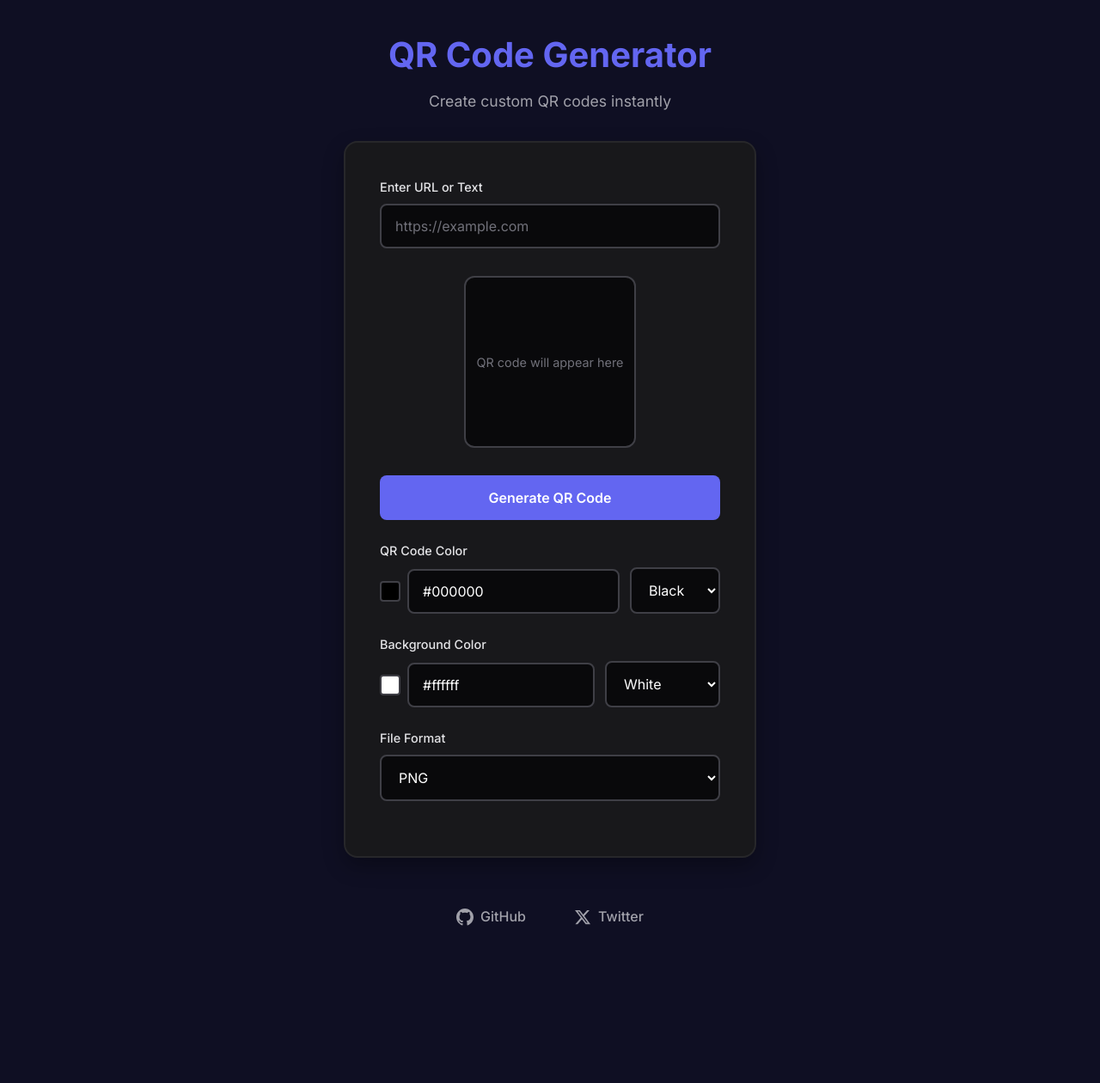
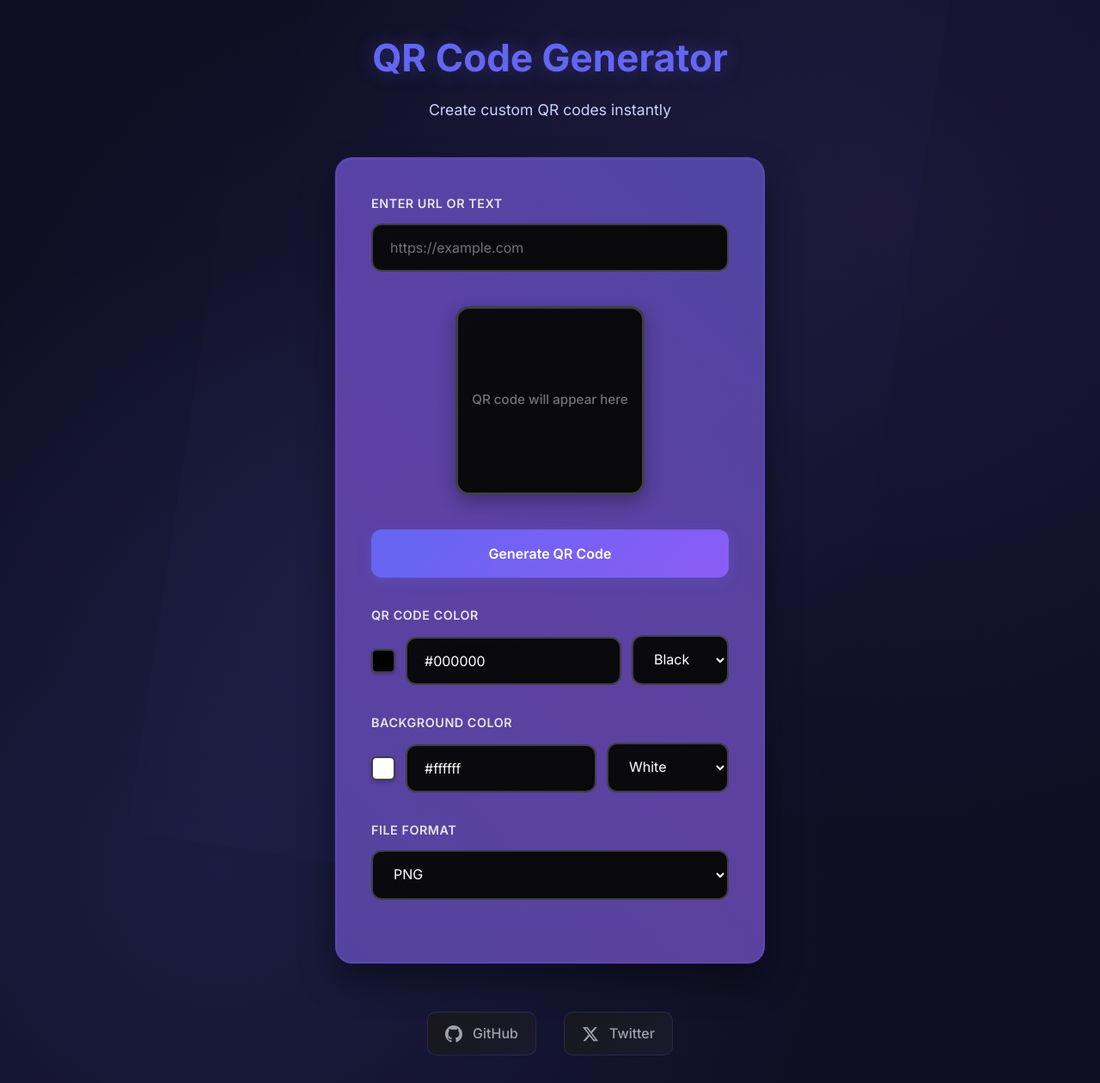
Before and after one commit to AbdulellahMoj/Qr-code, a Flask app: page / in a window 1280 px wide. Shown: the whole page at 86% size. Before the commit the page ends 1077 px from the top, so only its background shows below. Run offline with Flask 3, Linux system fonts and the light colour scheme.

```diff
--- a/templates/index.html
+++ b/templates/index.html
@@ -5,7 +5,7 @@
     <meta http-equiv="X-UA-Compatible" content="IE=edge" />
     <link rel="preconnect" href="https://fonts.googleapis.com">
     <link rel="preconnect" href="https://fonts.gstatic.com" crossorigin>
-    <link href="https://fonts.googleapis.com/css2?family=Inter:wght@400;500;600;700&display=swap" rel="stylesheet">
+    <link href="https://fonts.googleapis.com/css2?family=Inter:wght@300;400;500;600;700&display=swap" rel="stylesheet">
     <meta name="viewport" content="width=device-width, initial-scale=1.0" />
     <title>QR Code Generator</title>
     <style>
@@ -23,41 +23,111 @@
             align-items: center;
             justify-content: center;
             padding: 2rem 1rem;
-            background-color: #0f0f23;
+            background: #0f0f23;
+            background-image:
+                radial-gradient(circle at 20% 80%, rgba(99, 102, 241, 0.15) 0%, transparent 50%),
+                radial-gradient(circle at 80% 20%, rgba(139, 92, 246, 0.1) 0%, transparent 50%),
+                radial-gradient(circle at 40% 40%, rgba(99, 102, 241, 0.08) 0%, transparent 50%);
             color: #ffffff;
             line-height: 1.6;
+            position: relative;
+        }
+
+        /* Subtle floating animation for background elements */
+        body::before {
+            content: '';
+            position: fixed;
+            top: 0;
+            left: 0;
+            width: 100%;
+            height: 100%;
+            background-image:
+                radial-gradient(circle at 25% 25%, rgba(99, 102, 241, 0.03) 0%, transparent 50%),
+                radial-gradient(circle at 75% 75%, rgba(139, 92, 246, 0.03) 0%, transparent 50%);
+            animation: subtleFloat 25s ease-in-out infinite;
+            pointer-events: none;
+            z-index: 0;
+        }
+
+        @keyframes subtleFloat {
+            0%, 100% { transform: translateY(0px) rotate(0deg); }
+            50% { transform: translateY(-10px) rotate(180deg); }
         }
 
         .header {
             text-align: center;
-            margin-bottom: 2rem;
+            margin-bottom: 2.5rem;
+            z-index: 1;
+            position: relative;
         }
 
         .header h1 {
-            font-size: 2.5rem;
+            font-size: 2.75rem;
             font-weight: 700;
-            margin-bottom: 0.5rem;
+            margin-bottom: 0.75rem;
             color: #6366f1;
+            text-shadow: 0 0 20px rgba(99, 102, 241, 0.3);
+            animation: subtleGlow 4s ease-in-out infinite alternate;
+        }
+
+        @keyframes subtleGlow {
+            from { text-shadow: 0 0 20px rgba(99, 102, 241, 0.3); }
+            to { text-shadow: 0 0 30px rgba(99, 102, 241, 0.5), 0 0 40px rgba(99, 102, 241, 0.2); }
         }
 
         .header p {
             font-size: 1.1rem;
-            color: #a1a1aa;
+            color: #c7d2fe;
             font-weight: 400;
         }
 
         .container {
-            background-color: #18181b;
-            border: 2px solid #27272a;
-            border-radius: 16px;
+            background: linear-gradient(145deg, #1a1a2e 0%, #18181b 100%);
+            border: 2px solid rgba(99, 102, 241, 0.2);
+            border-radius: 20px;
             padding: 2.5rem;
             width: 100%;
-            max-width: 480px;
-            box-shadow: 0 10px 25px rgba(0, 0, 0, 0.3);
+            max-width: 500px;
+            box-shadow:
+                0 20px 40px rgba(0, 0, 0, 0.4),
+                0 0 0 1px rgba(99, 102, 241, 0.1),
+                inset 0 1px 0 rgba(255, 255, 255, 0.05);
+            position: relative;
+            z-index: 1;
+            transition: transform 0.3s ease, box-shadow 0.3s ease;
+        }
+
+        .container:hover {
+            transform: translateY(-3px);
+            box-shadow:
+                0 25px 50px rgba(0, 0, 0, 0.5),
+                0 0 0 1px rgba(99, 102, 241, 0.2),
+                inset 0 1px 0 rgba(255, 255, 255, 0.08);
+        }
+
+        /* Subtle animated border */
+        .container::before {
+            content: '';
+            position: absolute;
+            top: -2px;
+            left: -2px;
+            right: -2px;
+            bottom: -2px;
+            background: linear-gradient(45deg, #6366f1, #8b5cf6, #6366f1);
+            background-size: 200% 200%;
+            border-radius: 20px;
+            z-index: -1;
+            animation: borderGlow 3s ease infinite;
+            opacity: 0.6;
+        }
+
+        @keyframes borderGlow {
+            0%, 100% { background-position: 0% 50%; }
+            50% { background-position: 100% 50%; }
         }
 
         .form-section {
-            margin-bottom: 1.5rem;
+            margin-bottom: 2rem;
         }
 
         .form-section:last-child {
@@ -67,27 +137,33 @@
         .form-label {
             display: block;
             font-size: 0.9rem;
-            font-weight: 500;
+            font-weight: 600;
             color: #e4e4e7;
-            margin-bottom: 0.5rem;
+            margin-bottom: 0.75rem;
+            text-transform: uppercase;
+            letter-spacing: 0.5px;
         }
 
         .input-field {
             width: 100%;
-            padding: 0.875rem 1rem;
+            padding: 1rem 1.25rem;
             font-size: 1rem;
             font-family: 'Inter', sans-serif;
-            background-color: #09090b;
+            background: linear-gradient(145deg, #0a0a0f 0%, #09090b 100%);
             border: 2px solid #3f3f46;
-            border-radius: 8px;
+            border-radius: 12px;
             color: #ffffff;
-            transition: all 0.2s ease;
+            transition: all 0.3s ease;
         }
 
         .input-field:focus {
             outline: none;
             border-color: #6366f1;
-            box-shadow: 0 0 0 3px rgba(99, 102, 241, 0.1);
+            box-shadow:
+                0 0 0 3px rgba(99, 102, 241, 0.15),
+                0 4px 12px rgba(99, 102, 241, 0.1);
+            background: linear-gradient(145deg, #0d0d12 0%, #0c0c0f 100%);
+            transform: translateY(-1px);
         }
 
         .input-field::placeholder {
@@ -103,55 +179,84 @@
 
         .color-input-wrapper {
             display: flex;
-            gap: 0.5rem;
+            gap: 0.75rem;
             align-items: center;
         }
 
         .color-preview {
-            width: 24px;
-            height: 24px;
-            border-radius: 4px;
+            width: 28px;
+            height: 28px;
+            border-radius: 6px;
             border: 2px solid #3f3f46;
             flex-shrink: 0;
+            transition: all 0.2s ease;
+            box-shadow: 0 2px 4px rgba(0, 0, 0, 0.2);
+        }
+
+        .color-preview:hover {
+            transform: scale(1.1);
+            border-color: #6366f1;
+            box-shadow: 0 4px 8px rgba(0, 0, 0, 0.3);
         }
 
         .select-field {
             width: 100%;
-            padding: 0.875rem 1rem;
+            padding: 1rem 1.25rem;
             font-size: 1rem;
             font-family: 'Inter', sans-serif;
-            background-color: #09090b;
+            background: linear-gradient(145deg, #0a0a0f 0%, #09090b 100%);
             border: 2px solid #3f3f46;
-            border-radius: 8px;
+            border-radius: 12px;
             color: #ffffff;
             cursor: pointer;
-            transition: all 0.2s ease;
+            transition: all 0.3s ease;
         }
 
         .select-field:focus {
             outline: none;
             border-color: #6366f1;
-            box-shadow: 0 0 0 3px rgba(99, 102, 241, 0.1);
+            box-shadow:
+                0 0 0 3px rgba(99, 102, 241, 0.15),
+                0 4px 12px rgba(99, 102, 241, 0.1);
+            background: linear-gradient(145deg, #0d0d12 0%, #0c0c0f 100%);
+        }
+
+        .select-field option {
+            background: #18181b;
+            color: #ffffff;
         }
 
         .qr-preview {
-            width: 200px;
-            height: 200px;
-            border: 2px solid #3f3f46;
-            border-radius: 12px;
-            background-color: #09090b;
+            width: 220px;
+            height: 220px;
+            border: 3px solid #3f3f46;
+            border-radius: 16px;
+            background: linear-gradient(145deg, #0a0a0f 0%, #09090b 100%);
             display: flex;
             align-items: center;
             justify-content: center;
-            margin: 2rem auto;
+            margin: 2.5rem auto;
             position: relative;
+            transition: all 0.3s ease;
+            box-shadow:
+                0 8px 20px rgba(0, 0, 0, 0.3),
+                inset 0 1px 0 rgba(255, 255, 255, 0.05);
+        }
+
+        .qr-preview:hover {
+            transform: translateY(-2px);
+            border-color: rgba(99, 102, 241, 0.5);
+            box-shadow:
+                0 12px 25px rgba(0, 0, 0, 0.4),
+                0 0 20px rgba(99, 102, 241, 0.1),
+                inset 0 1px 0 rgba(255, 255, 255, 0.08);
         }
 
         .qr-preview.loading::after {
             content: '';
-            width: 24px;
-            height: 24px;
-            border: 2px solid #3f3f46;
+            width: 28px;
+            height: 28px;
+            border: 3px solid #3f3f46;
             border-top-color: #6366f1;
             border-radius: 50%;
             animation: spin 1s linear infinite;
@@ -162,41 +267,61 @@
         }
 
         .qr-preview img {
-            width: 100%;
-            height: 100%;
+            width: calc(100% - 20px);
+            height: calc(100% - 20px);
             object-fit: contain;
-            border-radius: 8px;
+            border-radius: 12px;
         }
 
         .qr-placeholder {
             color: #71717a;
-            font-size: 0.9rem;
+            font-size: 0.95rem;
             text-align: center;
+            font-weight: 500;
         }
 
         .btn {
             width: 100%;
-            padding: 1rem;
+            padding: 1.125rem;
             font-size: 1rem;
             font-weight: 600;
             font-family: 'Inter', sans-serif;
             border: none;
-            border-radius: 8px;
+            border-radius: 12px;
             cursor: pointer;
-            transition: all 0.2s ease;
+            transition: all 0.3s ease;
             text-decoration: none;
             text-align: center;
             display: inline-block;
+            position: relative;
+            overflow: hidden;
+        }
+
+        .btn::before {
+            content: '';
+            position: absolute;
+            top: 0;
+            left: -100%;
+            width: 100%;
+            height: 100%;
+            background: linear-gradient(90deg, transparent, rgba(255, 255, 255, 0.1), transparent);
+            transition: left 0.5s ease;
+        }
+
+        .btn:hover::before {
+            left: 100%;
         }
 
         .btn-primary {
-            background-color: #6366f1;
+            background: linear-gradient(135deg, #6366f1 0%, #8b5cf6 100%);
             color: #ffffff;
+            box-shadow: 0 4px 15px rgba(99, 102, 241, 0.3);
         }
 
         .btn-primary:hover {
-            background-color: #5856eb;
-            transform: translateY(-1px);
+            background: linear-gradient(135deg, #5856eb 0%, #7c3aed 100%);
+            transform: translateY(-2px);
+            box-shadow: 0 6px 20px rgba(99, 102, 241, 0.4);
         }
 
         .btn-primary:active {
@@ -220,13 +347,15 @@
         }
 
         .footer {
-            margin-top: 3rem;
+            margin-top: 3.5rem;
             text-align: center;
+            z-index: 1;
+            position: relative;
         }
 
         .social-links {
             display: flex;
-            gap: 1.5rem;
+            gap: 2rem;
             justify-content: center;
             align-items: center;
         }
@@ -234,18 +363,23 @@
         .social-link {
             display: flex;
             align-items: center;
-            gap: 0.5rem;
+            gap: 0.75rem;
             color: #a1a1aa;
             text-decoration: none;
             font-weight: 500;
-            padding: 0.5rem 1rem;
-            border-radius: 8px;
-            transition: all 0.2s ease;
+            padding: 0.75rem 1.25rem;
+            border-radius: 10px;
+            transition: all 0.3s ease;
+            background: linear-gradient(145deg, #18181b 0%, #1a1a2e 100%);
+            border: 1px solid rgba(99, 102, 241, 0.2);
         }
 
         .social-link:hover {
             color: #6366f1;
-            background-color: rgba(99, 102, 241, 0.1);
+            background: linear-gradient(145deg, #27272a 0%, #2a2a3e 100%);
+            transform: translateY(-2px);
+            box-shadow: 0 4px 12px rgba(99, 102, 241, 0.15);
+            border-color: rgba(99, 102, 241, 0.4);
         }
 
         .social-icon {
```
Also changed, not shown: other parts of templates/index.html (+17 -8 lines).
